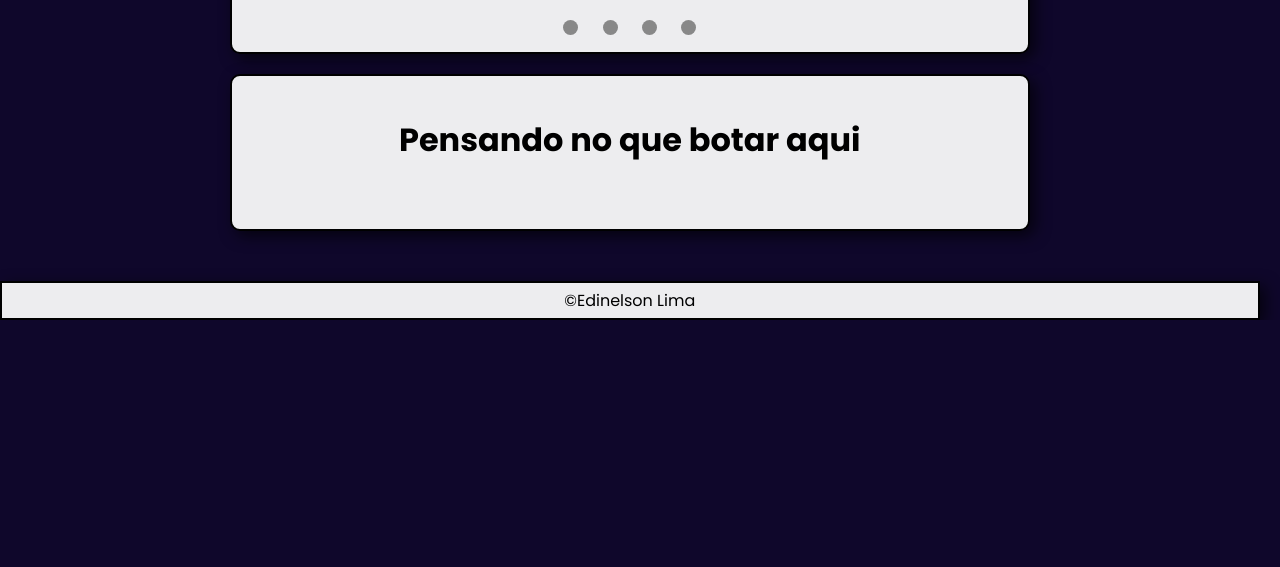
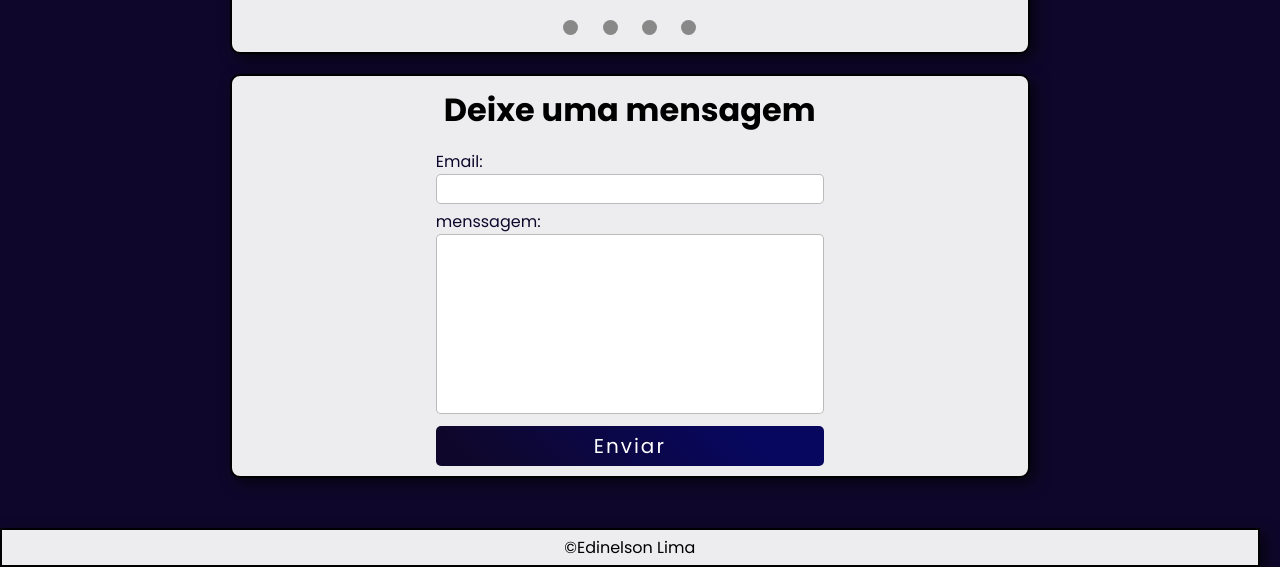
Before and after one commit to edinelsonslima/edinelson-old, a plain HTML site: page index.html in a window 1280 px wide. Shown: the part 1591-2158 px from the top of the page. Before the commit the page ends 1911 px from the top, so only its background shows below. Drawn offline with nearby package versions, Linux system fonts and the light colour scheme.

Commit message:
campo de mensagem

```diff
--- a/css/style.css
+++ b/css/style.css
@@ -140,6 +140,63 @@ small>a:hover{
     letter-spacing: 1px;
 }
 
+section.menssagem{
+    display: block;
+    padding: 10px;
+}
+
+section.menssagem h2{
+    margin-bottom: 15px;
+}
+
+form label{
+    text-align: left;
+    display: flex;
+    flex-direction: column;
+    margin-left: 25%;
+    color: rgb(15, 7, 43);
+}
+
+form input#email{
+    width: 50%;
+    height: 30px;
+    padding: 10px;
+    margin-bottom: 5px;
+    border-radius: 5px;
+    border: 1px solid rgba(0, 0, 0, 0.267);
+    outline: none;
+}
+
+form textarea#menssagem{
+    padding: 10px;
+    border-radius: 5px;
+    border: 1px solid rgba(0, 0, 0, 0.267);
+    height: 180px;
+    width: 50%;
+    outline: none;
+    resize: none;
+}
+
+form>button{
+    margin-top: 5px;
+    width: 50%;
+    padding: 5px;
+    border: none;
+    border-radius: 5px;
+    background: linear-gradient(45deg, rgba(15,7,43,1) 10%, rgb(7, 7, 95) 80%);
+    color: white;
+    font-size: 20px;
+    letter-spacing: 2px;
+}
+
+form>button:hover{
+    background: linear-gradient(45deg, rgb(7, 7, 95)10%, rgba(15,7,43,1) 80%);
+    letter-spacing: 3px;
+    font-size: 21px;
+    padding: 4.8px;
+
+}
+
 footer.footer{
     width: 101vw;
     padding: 5px;
--- a/index.html
+++ b/index.html
@@ -54,8 +54,16 @@
         </div>
     </section>
 
-    <section class="card">
-        <h2>Pensando no que botar aqui</h2>
+    <section class="card menssagem">
+        <h2>Deixe uma mensagem</h2>
+        <form action="#">
+            <label for="email">Email:</label>
+            <input type="email" name="email" id="email">
+
+            <label for="menssagem">menssagem:</label>
+            <textarea name="menssagem" id="menssagem" cols="30" rows="10"></textarea>
+            <button type="submit">Enviar</button>
+        </form>
     </section>
 
     <footer class="card footer">
```
